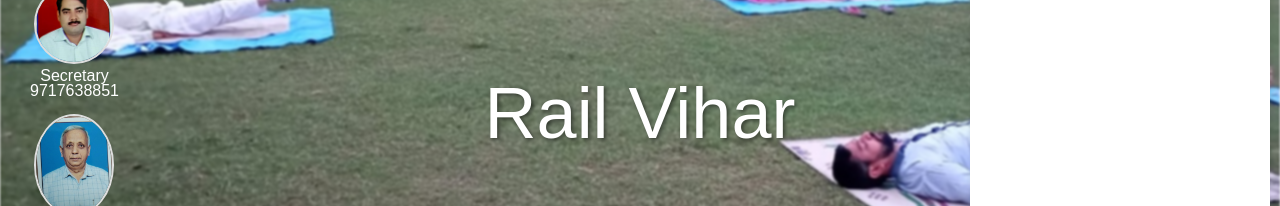
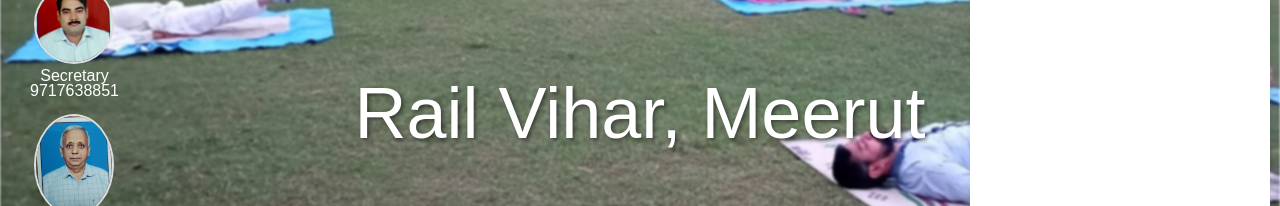
Before and after one commit to CodeBlack03/rail-vihar-frontend, a React (Create React App) app: page / in a window 1280 px wide. Shown: the part 283-489 px from the top of the page. Built offline with nearby package versions, Linux system fonts and the light colour scheme; no server answers.

Commit message:
Home changes

```diff
--- a/src/components/Home.js
+++ b/src/components/Home.js
@@ -79,7 +79,7 @@ const Home = () => {
           </Carousel.Item>
         </Carousel>
         </div>
-        <h1 className="main-heading">Rail Vihar</h1>
+        <h1 className="main-heading">Rail Vihar, Meerut</h1>
         <div className="image-container">
           <div>
             <img src={require("../images/president.png")} alt="President" />
```
